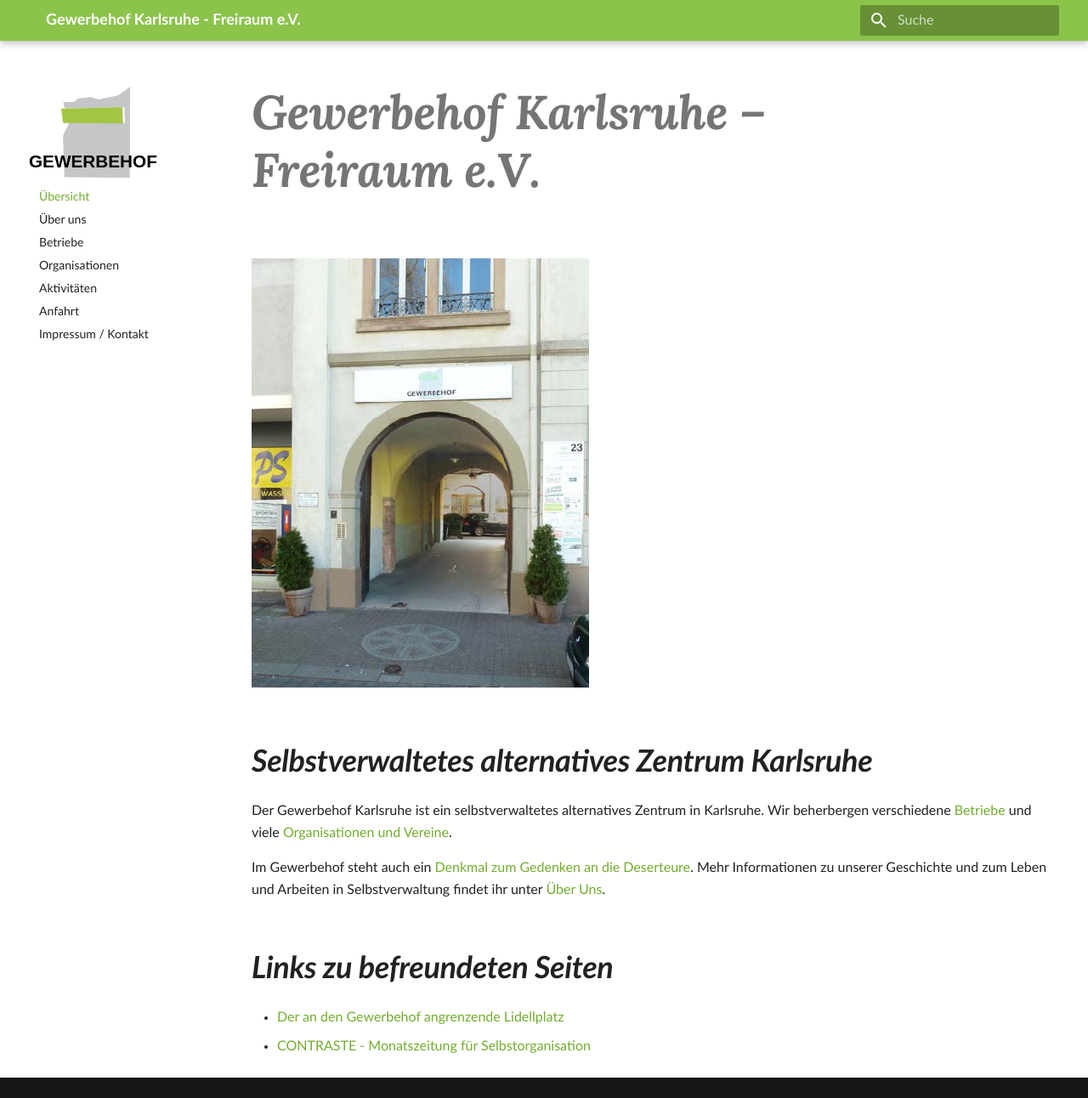
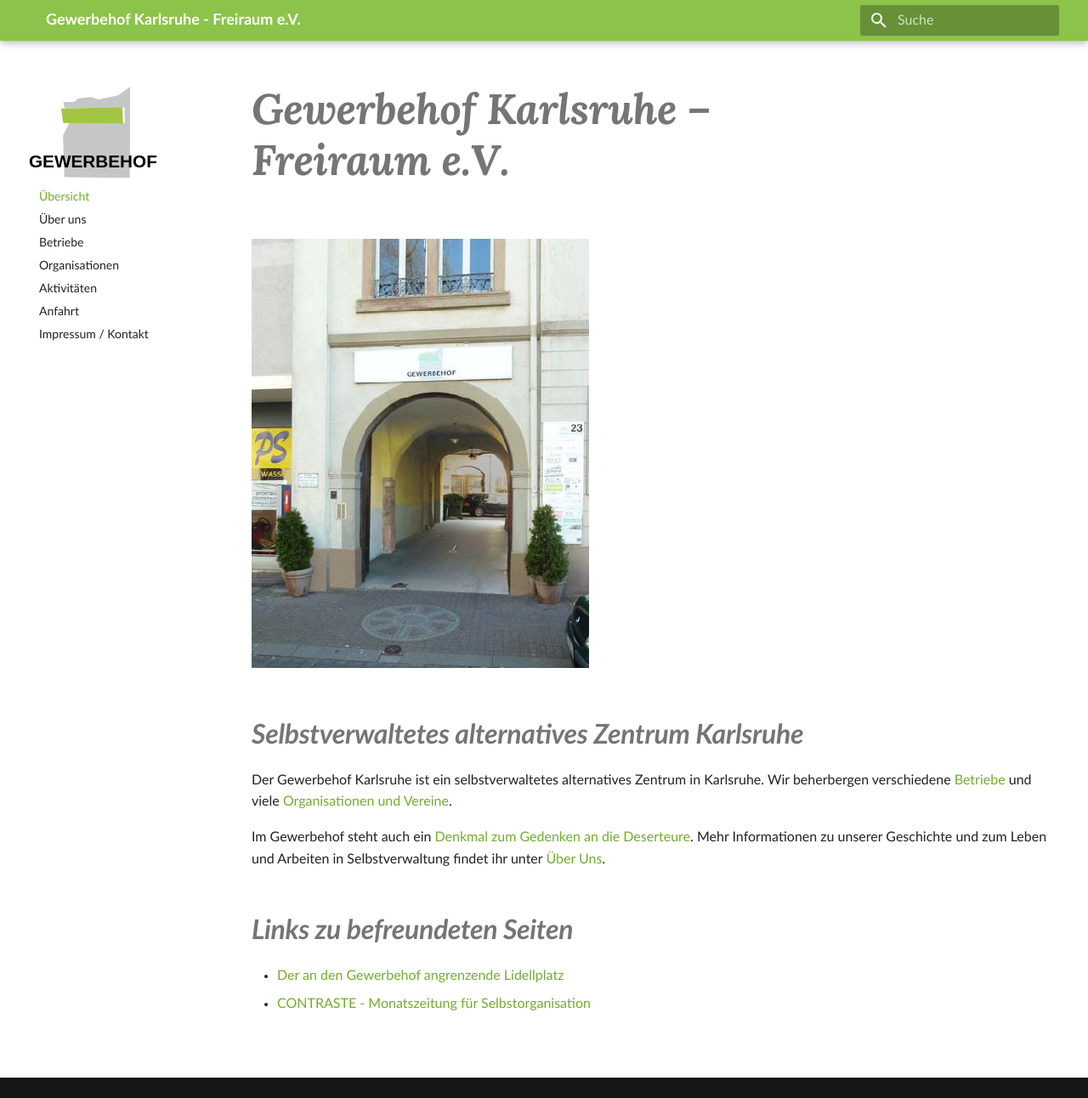
Before and after one commit to entropia/gewerbehof-webseite, an MkDocs documentation site: the page built from docs/index.md, in a window 1280 px wide and 1292 px high. Shown: the whole window at 85% size. Built offline with MkDocs 1.6.1 and Material for MkDocs 9.7.7, drawn with Linux system fonts in a browser that asks for light colours; comment, search, counter and statistics services are not loaded.

Commit message:
improve headline typography

```diff
--- a/docs/css/extra.css
+++ b/docs/css/extra.css
@@ -6,18 +6,19 @@
 h1,
 .md-typeset h1 {
   font-family: var(--md-title-font);
-  font-size: 2.8rem;
-  line-height: 3.4rem;
+  font-size: 2.5rem;
+  line-height: 3rem;
   font-weight: 700;
   font-style: italic;
 }
 
 h2,
 .md-typeset h2 {
-  font-size: 1.8rem;
-  line-height: 2.2rem;
+  font-size: 1.6rem;
+  line-height: 2rem;
   font-weight: 700;
   font-style: italic;
+  color: var(--md-default-fg-color--light);
 }
 
 blockquote {
--- a/docs/index.md
+++ b/docs/index.md
@@ -4,7 +4,7 @@ hide:
 - footer
 ---
 
-# Gewerbehof&nbsp;Karlsruhe&nbsp;–<br>Freiraum&nbsp;e.V.
+# Gewerbehof Karlsruhe&nbsp;–<br>Freiraum e.V.
 
 ![Eingang](img/Eingang.png)
 
```
